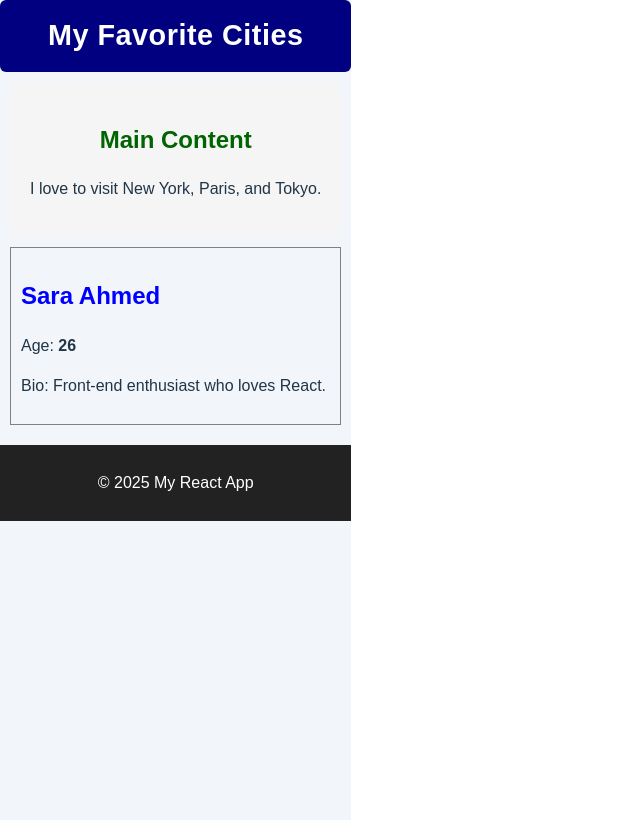
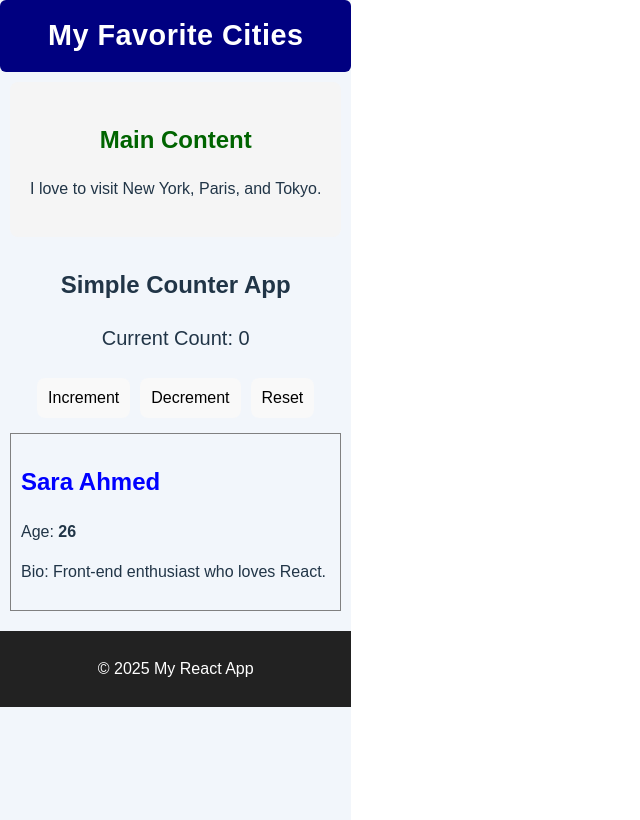
Before and after one commit to Toqa-Khalifa/alx-fe-reactjs, a React (Vite) app in the folder alx-react-app-new/: page / in a window 1280 px wide. Shown: the whole page, without its empty margins (0-640 px from the left). Built offline with nearby package versions, Linux system fonts and the light colour scheme.

Commit message:
add counter

```diff
--- a/alx-react-app-new/src/App.jsx
+++ b/alx-react-app-new/src/App.jsx
@@ -3,12 +3,15 @@ import Header from './components/Header';
 import MainContent from './components/MainContent';
 import UserProfile from './components/UserProfile';
 import Footer from './components/Footer';
+import Counter from "./components/Counter";
+
 
 function App() {
   return (
     <div style={{ fontFamily: 'Arial, sans-serif', backgroundColor: '#f2f6fb', minHeight: '100vh', paddingBottom: '20px' }}>
       <Header />
       <MainContent />
+      <Counter />
       <UserProfile name="Sara Ahmed" age={26} bio="Front-end enthusiast who loves React." />
       <Footer />
     </div>
--- /dev/null
+++ b/alx-react-app-new/src/components/Counter.jsx
@@ -0,0 +1,32 @@
+import React, { useState } from "react";
+
+function Counter() {
+  const [count, setCount] = useState(0);
+
+  return (
+    <div style={{ textAlign: "center", marginTop: "30px" }}>
+      <h2>Simple Counter App</h2>
+      <p style={{ fontSize: "20px" }}>Current Count: {count}</p>
+      <button
+        onClick={() => setCount(count + 1)}
+        style={{ margin: "5px", padding: "10px" }}
+      >
+        Increment
+      </button>
+      <button
+        onClick={() => setCount(count - 1)}
+        style={{ margin: "5px", padding: "10px" }}
+      >
+        Decrement
+      </button>
+      <button
+        onClick={() => setCount(0)}
+        style={{ margin: "5px", padding: "10px" }}
+      >
+        Reset
+      </button>
+    </div>
+  );
+}
+
+export default Counter;
```
